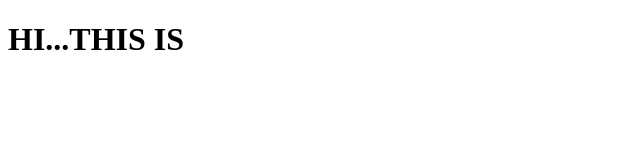
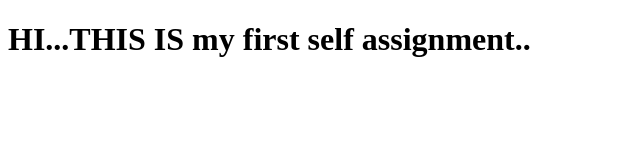
Before and after one commit to dream-RAW/coursera, a plain HTML site: page module_2test/index.html in a window 1280 px wide. Shown: the whole page, without its empty margins (0-640 px from the left). Drawn offline with Linux system fonts and the light colour scheme.

Commit message:
some changes

```diff
--- a/module_2test/index.html
+++ b/module_2test/index.html
@@ -4,6 +4,6 @@
 	<title>web_page</title>
 </head>
 <body>
-	<h1>HI...THIS IS</h1>
+	<h1>HI...THIS IS my first self assignment..</h1>
 </body>
 </html>
```
